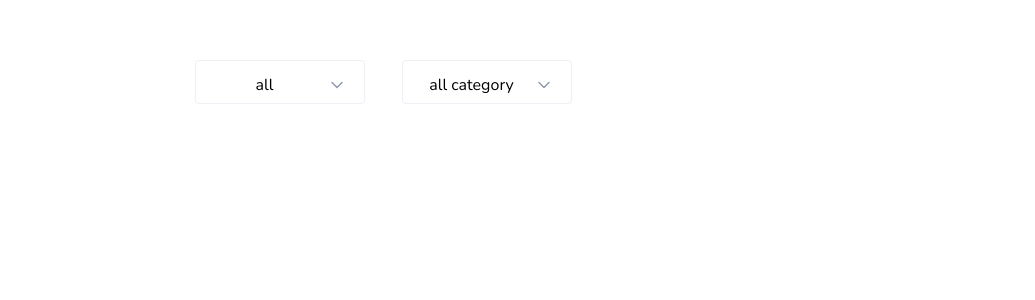
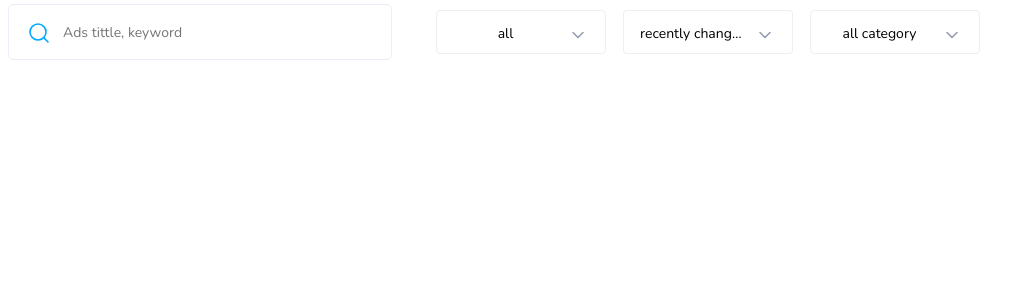
Before and after one commit to shevchenko126/dopomogatreba, a React (Create React App) app in the folder frontend/: page / in a window 1280 px wide. Shown: the top 300 px of the page, without its empty margins (0-1035 px from the left). Built offline with nearby package versions, Linux system fonts and the light colour scheme.

Commit message:
added: search bar

```diff
--- a/frontend/src/App.js
+++ b/frontend/src/App.js
@@ -1,50 +1,12 @@
-import SearchSelectDropdownMenu from "./components/contentBlocks/SearchSelectDropdownMenu";
-
+import SearchBar from "./components/contentBlocks/MyAds/SearchBar";
 function App() {
 
-  const filters = [
-    {
-      name: 'all',
-      links: [
-        {
-          name: 'link1',
-          href: "https://bebra.com"
-        },
-        {
-          name: 'link2',
-          href: "https://bebra.com"
-        },
-        {
-          name: 'link3',
-          href: "https://bebra.com"
-        }
-      ]
-    },
-    {
-      name: 'all category',
-      links: [
-        {
-          name: 'link3',
-          href: "https://bebra.com"
-        },
-        {
-          name: 'link4',
-          href: "https://bebra.com"
-        },
-        {
-          name: 'link5',
-          href: "https://bebra.com"
-        }
-      ]
-    }
-  ]
+
   return (
     <div className="App">
       {/* < FreshRecommendedAds /> */}
-      <div
-        className="search__dropdown d-flex flex-row flex-nowrap justify-content-between justify-content-md-end align-items-start">
-        <SearchSelectDropdownMenu props={filters}/>
-      </div>
+
+        <SearchBar />
     </div>
   );
 }
--- /dev/null
+++ b/frontend/src/components/contentBlocks/MyAds/SearchBar/SearchInput/index.js
@@ -0,0 +1,10 @@
+import 'bootstrap/dist/css/bootstrap.css';
+import '../../index.css'
+
+function SearchInput(props) {
+    return <input className="search__input-field mx-1" placeholder={props.placeholder} />
+}
+
+/*"Ads tittle, keyword"*/
+
+export default SearchInput
--- a/frontend/src/components/contentBlocks/SearchSelectDropdownMenu/SearchSelectDropDownMax/index.js
+++ b/frontend/src/components/contentBlocks/MyAds/SearchBar/SearchSelectDropdownMenu/SearchSelectDropDownMax/index.js
@@ -1,5 +1,5 @@
 import 'bootstrap/dist/css/bootstrap.css';
-import '../index.css'
+import '../../../index.css'
 
 import React, { useRef, useEffect, useState } from "react";
 
@@ -69,7 +69,7 @@ function SearchSelectDropdownMax({ props }) {
     return (
         <>
             <div className="dropdown">
-                <button ref={wrapperRef} className="search__dropdown__select">{props.name}</button>
+                <button ref={wrapperRef} className="search__dropdown__select" title={props.name}>{props.name}</button>
                 <div className="dropdown-content">
                     {
                         props.links.map(({ name, href }, key) => {
--- a/frontend/src/components/contentBlocks/SearchSelectDropdownMenu/SearchSelectDropDownMin/index.js
+++ b/frontend/src/components/contentBlocks/MyAds/SearchBar/SearchSelectDropdownMenu/SearchSelectDropDownMin/index.js
@@ -1,5 +1,5 @@
 import 'bootstrap/dist/css/bootstrap.css';
-import '../index.css'
+import '../../../index.css'
 import React, { useRef, useEffect, useState } from "react";
 
 function SearchSelectDropdownMin({ props }) {
@@ -74,7 +74,7 @@ function SearchSelectDropdownMin({ props }) {
     return (
         <>
             <div className="dropdown">
-                <button ref={wrapperRef} className="search__dropdown__select">{props.name}</button>
+                <button ref={wrapperRef} className="search__dropdown__select" title={props.name}>{props.name}</button>
             </div>
             <div className="dropdown-content">
                 {
--- a/frontend/src/components/contentBlocks/SearchSelectDropdownMenu/index.js
+++ b/frontend/src/components/contentBlocks/MyAds/SearchBar/SearchSelectDropdownMenu/index.js
@@ -1,5 +1,5 @@
 import 'bootstrap/dist/css/bootstrap.css';
-import './index.css'
+import '../../index.css'
 import React, { useRef, useEffect, useState } from "react";
 import SearchSelectDropdownMax from './SearchSelectDropDownMax';
 import SearchSelectDropdownMin from './SearchSelectDropDownMin';
@@ -32,24 +32,26 @@ function SearchSelectDropdownMenu({ props }) {
 
     if (useScreenSize().innerWidth < 640) {
         return (
-            <>
+            <div
+                className="search__dropdown d-flex flex-row flex-nowrap justify-content-between justify-content-md-end align-items-start">
                 {
                     props.map((category, key) => {
-                        return <SearchSelectDropdownMin props={category} key={key}/>
+                        return <SearchSelectDropdownMin props={category} key={key} />
                     })
                 }
-            </>
+            </div>
 
         )
     } else {
         return (
-            <>
-            {
-                props.map((category, key) => {
-                    return <SearchSelectDropdownMax props={category} key={key}/>
-                })
-            }
-        </>
+            <div
+                className="search__dropdown d-flex flex-row flex-nowrap justify-content-between justify-content-md-end align-items-start">
+                {
+                    props.map((category, key) => {
+                        return <SearchSelectDropdownMax props={category} key={key} />
+                    })
+                }
+            </div>
         )
     }
 
--- /dev/null
+++ b/frontend/src/components/contentBlocks/MyAds/SearchBar/index.js
@@ -0,0 +1,65 @@
+import 'bootstrap/dist/css/bootstrap.css';
+import '../index.css'
+import SearchInput from './SearchInput';
+import SearchSelectDropdownMenu from './SearchSelectDropdownMenu';
+
+const filters = [
+    {
+        name: 'all',
+        links: [
+            {
+                name: 'link1',
+                href: "https://bebra.com"
+            },
+            {
+                name: 'link2',
+                href: "https://bebra.com"
+            },
+            {
+                name: 'link3',
+                href: "https://bebra.com"
+            }
+        ]
+    },
+    {
+        name: 'recently changed',
+        links: [
+            {
+                name: 'link1',
+                href: "https://bebra.com"
+            },
+            {
+                name: 'link2',
+                href: "https://bebra.com"
+            }
+        ]
+    },
+    {
+        name: 'all category',
+        links: [
+            {
+                name: 'link3',
+                href: "https://bebra.com"
+            },
+            {
+                name: 'link4',
+                href: "https://bebra.com"
+            },
+            {
+                name: 'link5',
+                href: "https://bebra.com"
+            }
+        ]
+    }
+]
+
+function SearchBar() {
+    return (
+        <div class="search-block d-flex flex-md-row flex-column justify-content-between align-items-center p-1">
+            <SearchInput placeholder='Ads tittle, keyword' />
+            <SearchSelectDropdownMenu props={filters} />
+        </div>
+    )
+}
+
+export default SearchBar
--- a/frontend/src/components/contentBlocks/SearchSelectDropdownMenu/index.css
+++ b/frontend/src/components/contentBlocks/MyAds/index.css
@@ -1,8 +1,8 @@
 @import url('https://fonts.googleapis.com/css2?family=Nunito+Sans:ital,wght@0,200;0,300;0,400;0,600;0,700;0,800;0,900;1,200;1,300;1,400;1,600;1,700;1,800;1,900&family=Nunito:ital,wght@0,200;0,300;0,400;0,500;0,600;0,700;0,800;0,900;1,200;1,300;1,400;1,500;1,600;1,700;1,800;1,900&display=swap');
 
 * {
-    margin: 20px;
-    /* margin: 0; */
+    /* margin: 20px; */
+    margin: 0;
     padding: 0;
     font-family: 'Nunito', sans-serif;
     font-style: normal;
@@ -408,7 +408,6 @@ body {
     .search-block {
         /* max-width: 578px;
         font-size: 10px; */
-
         max-width: 100%;
         font-size: 13px;
         gap: 4px;
@@ -599,8 +598,8 @@ body {
         scroll-behavior: smooth;
     }
 
-
     .dropdown-content {
+        top: 125px;
         width: 100%;
     }
     .ads-navigation {
@@ -628,4 +627,8 @@ body {
         justify-content: space-evenly;
         width: 100%;
     }
+
+    .search-block {
+        gap: 10px;
+    }
 }
```
